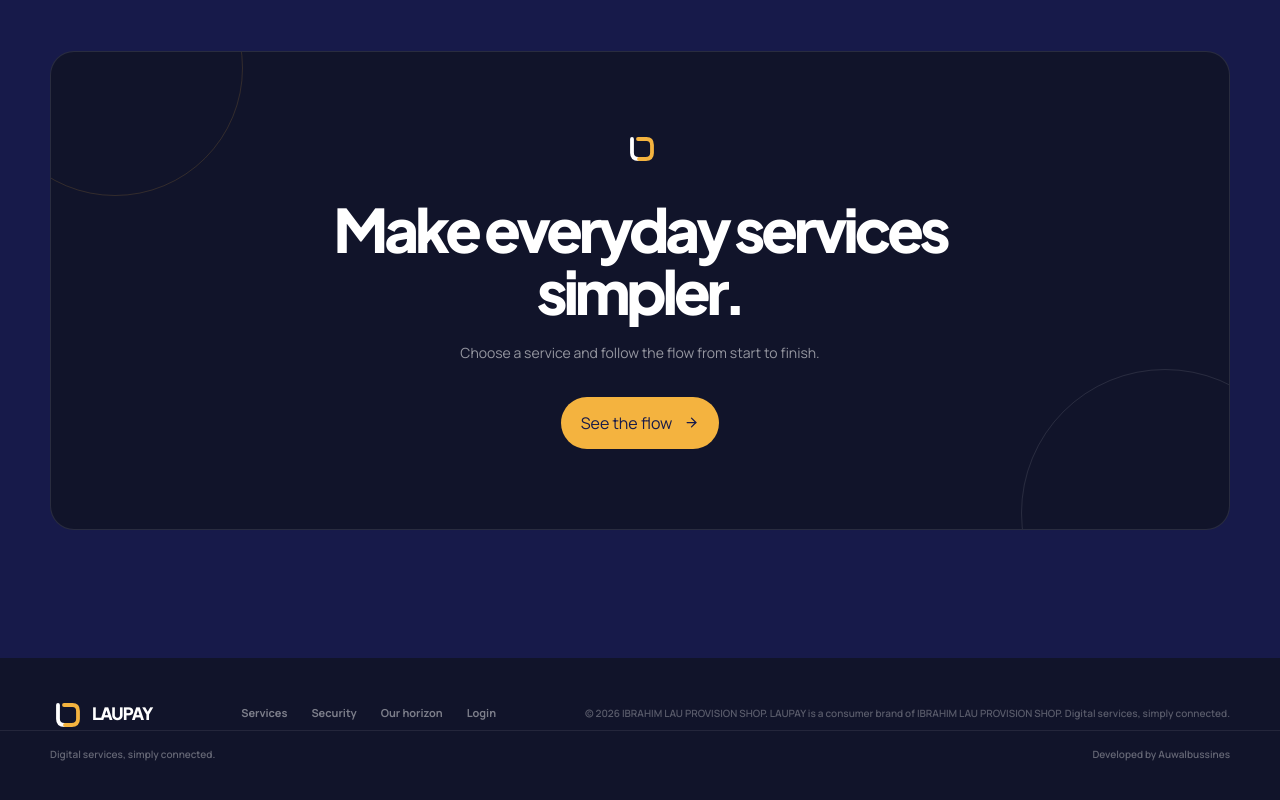
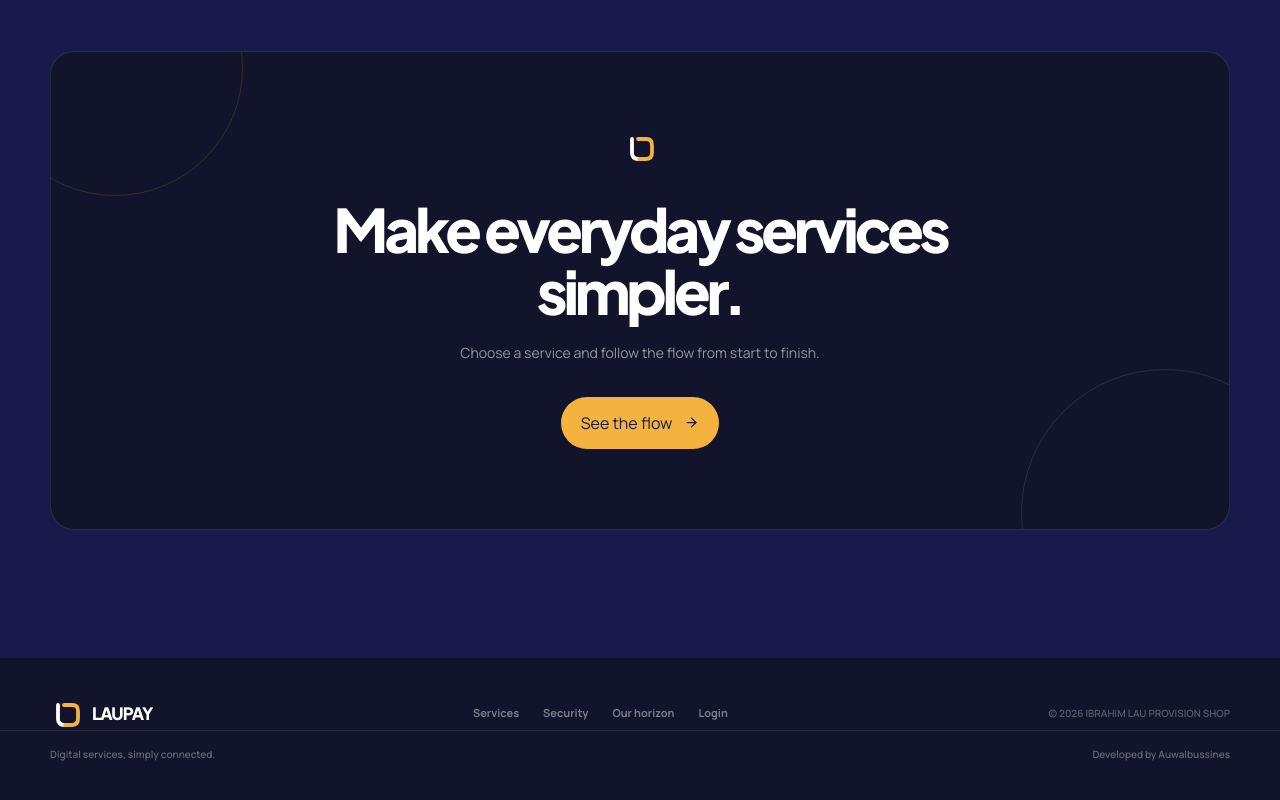
Before and after one commit to auwal11/laupay, a React (Vite) app in the folder web/: page / in a window 1280 px wide. Shown: the part 6441-7241 px from the top of the page. Built offline with nearby package versions, Linux system fonts and the light colour scheme; no server answers.

Commit message:
web: shorten footer legal line to plain copyright
Drops the redundant brand-attribution sentence. The footer now reads only
"© 2026 IBRAHIM LAU PROVISION SHOP".

```diff
--- a/web/src/App.tsx
+++ b/web/src/App.tsx
@@ -764,7 +764,7 @@ onClick={() => { pauseForInteraction(); setActiveService(item.key); setDemoStage
           <div className="flex items-center gap-2.5"><FlowMark inverse /><span className="font-display text-[17px] font-extrabold tracking-[-.06em]">LAUPAY</span></div>
           <div className="flex flex-wrap gap-x-6 gap-y-3 text-[11px] font-bold text-white/45"><a className="hover:text-white" href="#services">Services</a><a className="hover:text-white" href="#security">Security</a><a className="hover:text-white" href="#future">Our horizon</a><a href={`${CUSTOMER_APP_ORIGIN}/login`} className="hover:text-white">Login</a></div>
            <p className="text-[10px] font-semibold text-white/30">
-            © 2026 IBRAHIM LAU PROVISION SHOP. LAUPAY is a consumer brand of IBRAHIM LAU PROVISION SHOP. Digital services, simply connected.
+            © 2026 IBRAHIM LAU PROVISION SHOP
           </p>
         </div>
 
```
